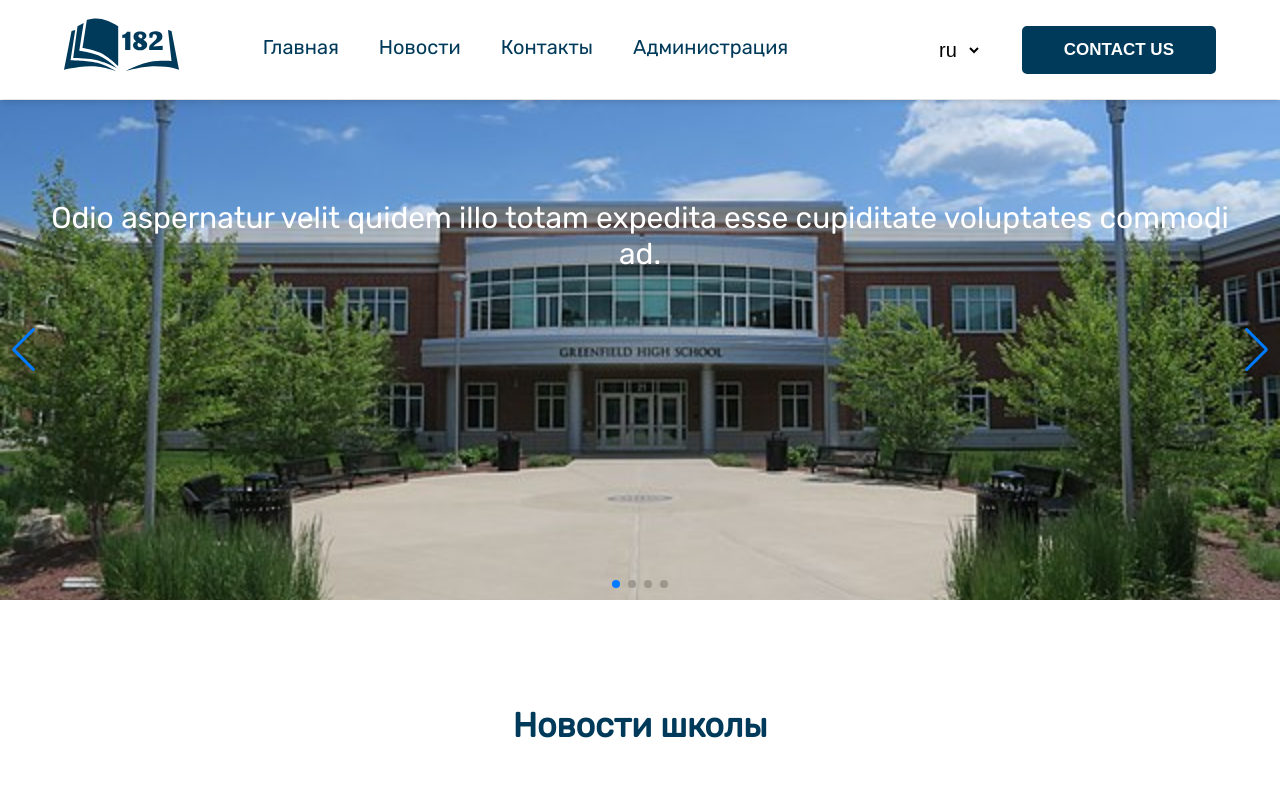
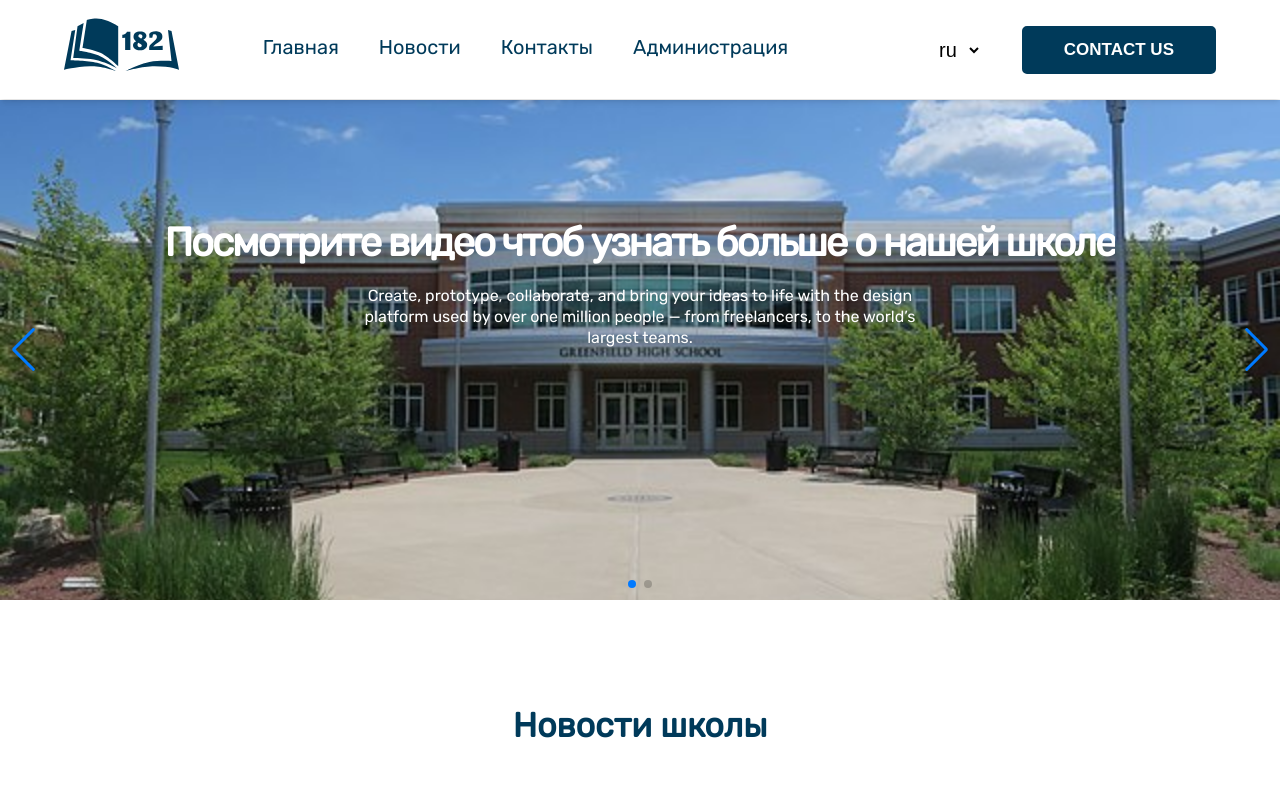
Before and after one commit to smuhammadaziz/school182-frontend, a React (Vite) app: page / in a window 1280 px wide. Shown: the top 800 px of the page. Built offline with nearby package versions, Linux system fonts and the light colour scheme.

Commit message:
edit: change intro headidng style

```diff
--- a/src/components/intro/intro.jsx
+++ b/src/components/intro/intro.jsx
@@ -1,4 +1,4 @@
-import React, { useRef, useState } from 'react';
+import React, { useEffect } from 'react';
 import './intro.scss';
 
 import { Swiper, SwiperSlide } from 'swiper/react';
@@ -9,7 +9,14 @@ import 'swiper/css/pagination';
 
 import { Navigation, Pagination, Mousewheel, Keyboard, Autoplay } from 'swiper';
 
+import AOS from 'aos';
+import 'aos/dist/aos.css';
+
 function Intro() {
+  useEffect(() => {
+    AOS.init();
+  });
+
   return (
     <div className='intro'>
       <Swiper
@@ -27,20 +34,38 @@ function Intro() {
         className='mySwiper'
       >
         <SwiperSlide>
-          Odio aspernatur velit quidem illo totam expedita esse cupiditate voluptates
-          commodi ad.
+          <h1 className='intro__heading'>
+            <span className='intro__span'>
+              <i className='intro__i'></i>
+            </span>
+            <span className='intro__span'>
+              <i className='intro__i'>
+                Посмотрите видео чтоб узнать больше о нашей школе{' '}
+              </i>
+            </span>
+          </h1>
+          <p className='intro__p'>
+            Create, prototype, collaborate, and bring your ideas to life with the design
+            platform used by over one million people — from freelancers, to the world’s
+            largest teams.
+          </p>
         </SwiperSlide>
         <SwiperSlide>
-          Odio aspernatur velit quidem illo totam expedita esse cupiditate voluptates
-          commodi ad.
-        </SwiperSlide>
-        <SwiperSlide>
-          Odio aspernatur velit quidem illo totam expedita esse cupiditate voluptates
-          commodi ad.
-        </SwiperSlide>
-        <SwiperSlide>
-          Odio aspernatur velit quidem illo totam expedita esse cupiditate voluptates
-          commodi ad.
+          <h1 className='intro__heading'>
+            <span className='intro__span'>
+              <i className='intro__i'></i>
+            </span>
+            <span className='intro__span'>
+              <i className='intro__i'>
+                Посмотрите видео чтоб узнать больше о нашей школе{' '}
+              </i>
+            </span>
+          </h1>
+          <p className='intro__p'>
+            Create, prototype, collaborate, and bring your ideas to life with the design
+            platform used by over one million people — from freelancers, to the world’s
+            largest teams.
+          </p>
         </SwiperSlide>
       </Swiper>
     </div>
--- a/src/components/intro/intro.scss
+++ b/src/components/intro/intro.scss
@@ -31,6 +31,101 @@
   object-fit: cover;
 }
 
+.intro__heading {
+  margin: 0;
+  letter-spacing: -2px;
+}
+
+.intro__p {
+  width: 600px;
+  font-size: 16px;
+  color: white;
+  line-height: 1.3rem;
+  position: relative;
+  top: 0.8rem;
+  opacity: 0;
+  animation: 0.5s swift-up ease-out forwards, 0.5s fade-in ease-out forwards;
+  animation-delay: 0.8s;
+  text-align: center;
+  margin: 0 auto;
+}
+
+@keyframes fade-in {
+  to {
+    opacity: 1;
+  }
+}
+
+.intro__span {
+  display: inline-block;
+  overflow: hidden;
+  position: relative;
+  top: 0.8rem;
+  animation: 0.3s swift-up ease-in-out forwards;
+}
+
+.intro__i {
+  font-style: normal;
+  position: relative;
+  top: 2rem;
+  font-size: 40px;
+  animation: 0.5s swift-up ease-in-out forwards;
+}
+
+@keyframes swift-up {
+  to {
+    top: 0rem;
+  }
+}
+
+.intro__span:nth-of-type(1) .intro__i {
+  animation-delay: 0s;
+}
+
+.intro__span:nth-of-type(2) .intro__i {
+  animation-delay: 0.1s;
+}
+
+.intro__span:nth-of-type(3) .intro__i {
+  animation-delay: 0.2s;
+}
+
+.intro__span:nth-of-type(4) .intro__i {
+  animation-delay: 0.3s;
+}
+
+.intro__span:nth-of-type(5) .intro__i {
+  animation-delay: 0.4s;
+}
+
+.intro__span:nth-of-type(6) .intro__i {
+  animation-delay: 0.5s;
+}
+
+.intro__span:nth-of-type(1) {
+  animation-delay: 0s;
+}
+
+.intro__span:nth-of-type(2) {
+  animation-delay: 0.1s;
+}
+
+.intro__span:nth-of-type(3) {
+  animation-delay: 0.2s;
+}
+
+.intro__span:nth-of-type(4) {
+  animation-delay: 0.3s;
+}
+
+.intro__span:nth-of-type(5) {
+  animation-delay: 0.4s;
+}
+
+.intro__span:nth-of-type(6) {
+  animation-delay: 0.5s;
+}
+
 @media only screen and (max-width: 900px) {
   .intro {
     margin-top: 90px;
--- a/src/pages/admins/admins.jsx
+++ b/src/pages/admins/admins.jsx
@@ -2,6 +2,8 @@ import React from 'react';
 import './admins.scss';
 
 import Header from '../../components/header/header';
+import Footer from '../../components/footer/footer';
+import Adminstrations from '../../components/administration/administration';
 
 function Admins() {
   return (
@@ -16,7 +18,15 @@ function Admins() {
             <h2>Администрация школы</h2>
           </div>
         </section>
+
+        <section>
+          <Adminstrations />
+        </section>
       </main>
+
+      <footer>
+        <Footer />
+      </footer>
     </div>
   );
 }
```
